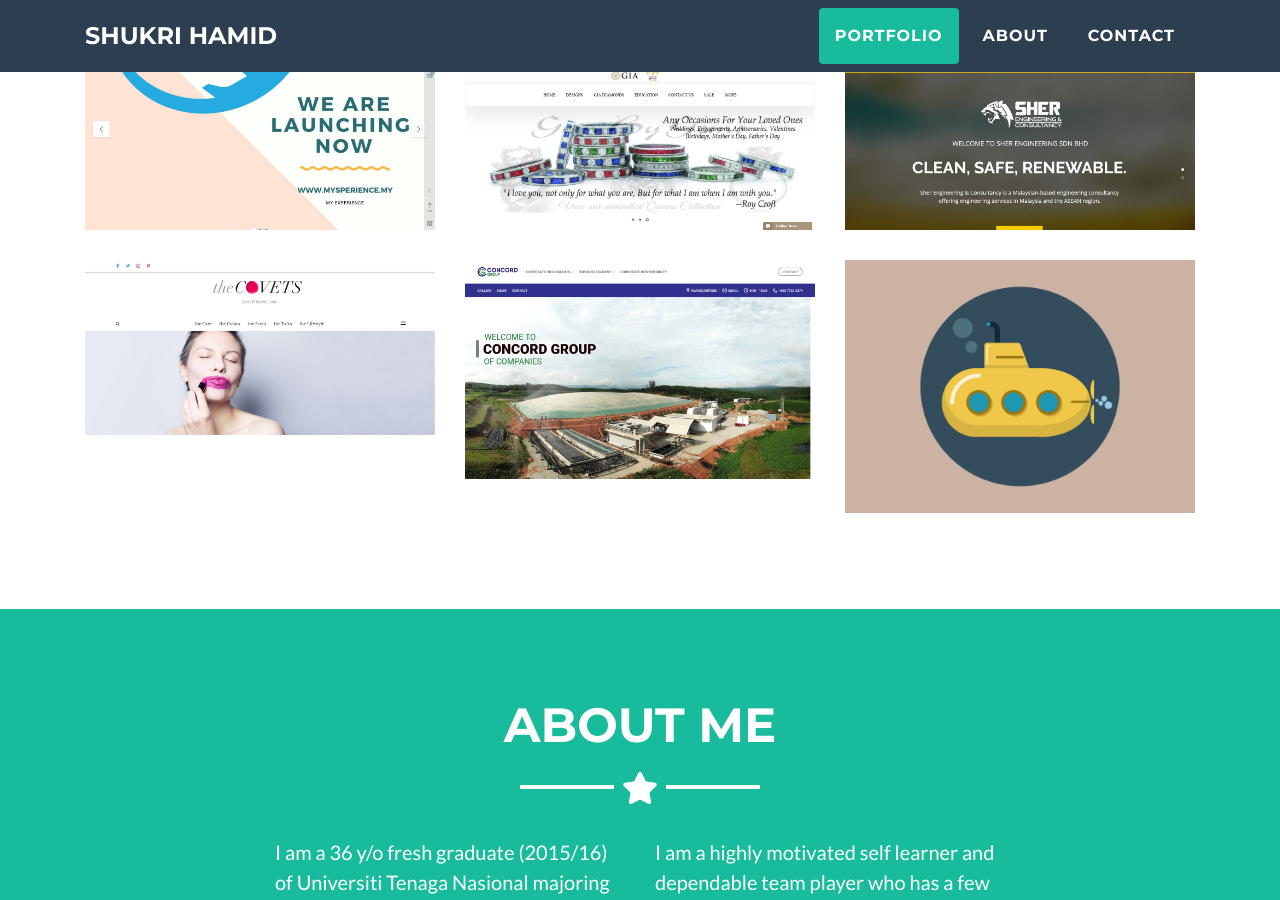
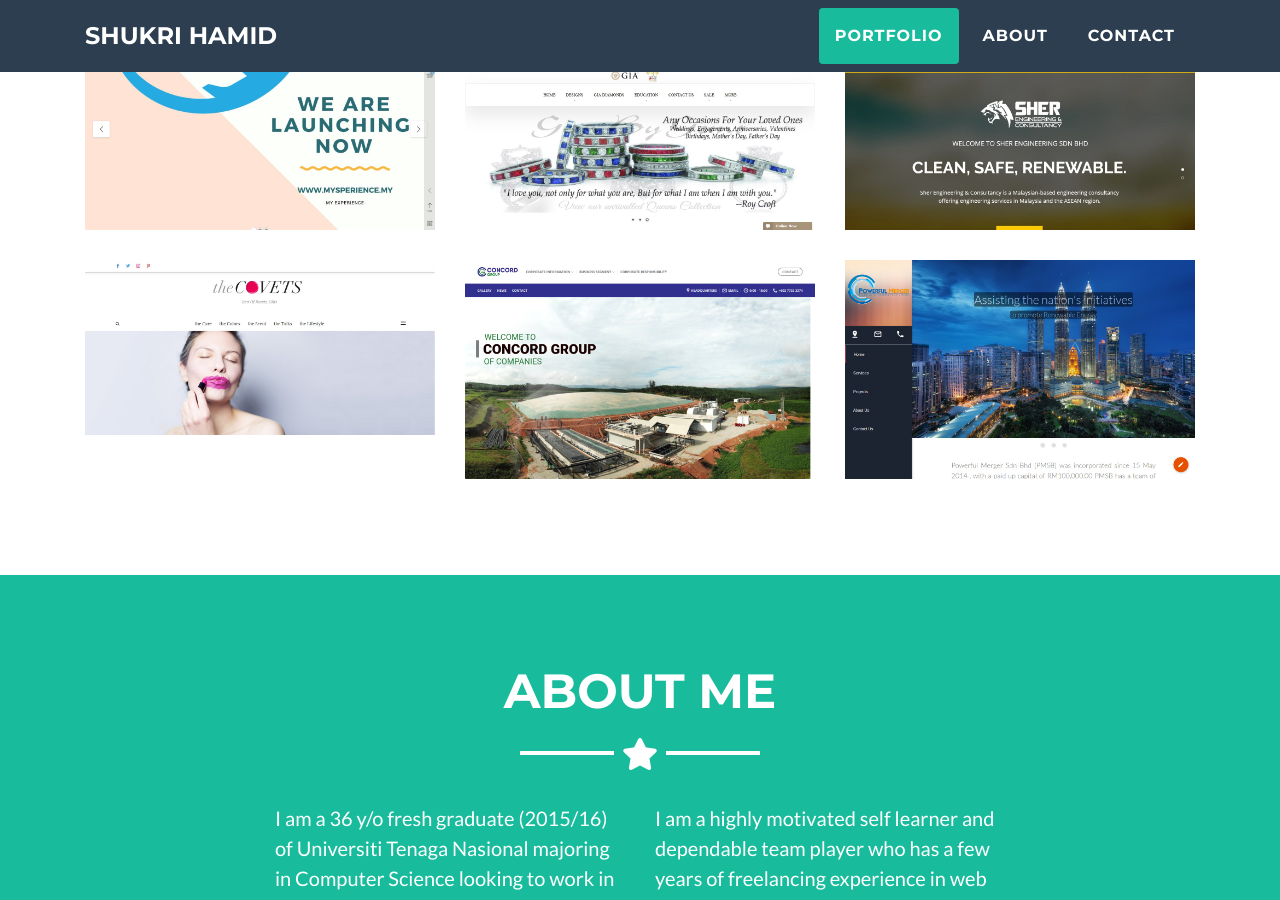
Before and after one commit to muhdshukri/muhdshukri.github.io, a Jekyll site: the page index.html, which Jekyll copies as it is, in a window 1280 px wide and 900 px high, scrolled down 1144 px. Built offline with Jekyll 4.4.1, drawn with Linux system fonts in a browser that asks for light colours.

Commit message:
latest portfolio update

```diff
--- a/index.html
+++ b/index.html
@@ -125,7 +125,7 @@
                   <i class="fas fa-search-plus fa-3x"></i>
                 </div>
               </div>
-              <img class="img-fluid" src="img/portfolio/submarine.png" alt="">
+              <img class="img-fluid" src="img/portfolio/pm.jpg" alt="">
             </a>
           </div>
         </div>
@@ -326,7 +326,7 @@
             <div class="col-lg-8 mx-auto">
               <h2 class="text-secondary text-uppercase mb-0">Project Name</h2>
               <hr class="star-dark mb-5">
-              <img class="img-fluid mb-5" src="img/portfolio/submarine.png" alt="">
+              <img class="img-fluid mb-5" src="img/portfolio/pm.jpg" alt="">
               <p class="mb-5">Lorem ipsum dolor sit amet, consectetur adipisicing elit. Mollitia neque assumenda ipsam nihil, molestias magnam, recusandae quos quis inventore quisquam velit asperiores, vitae? Reprehenderit soluta, eos quod consequuntur itaque. Nam.</p>
               <a class="btn btn-primary btn-lg rounded-pill portfolio-modal-dismiss" href="#">
                 <i class="fa fa-close"></i>
```
Also changed, not shown: img/portfolio/pm.jpg (added), 1 other file.
